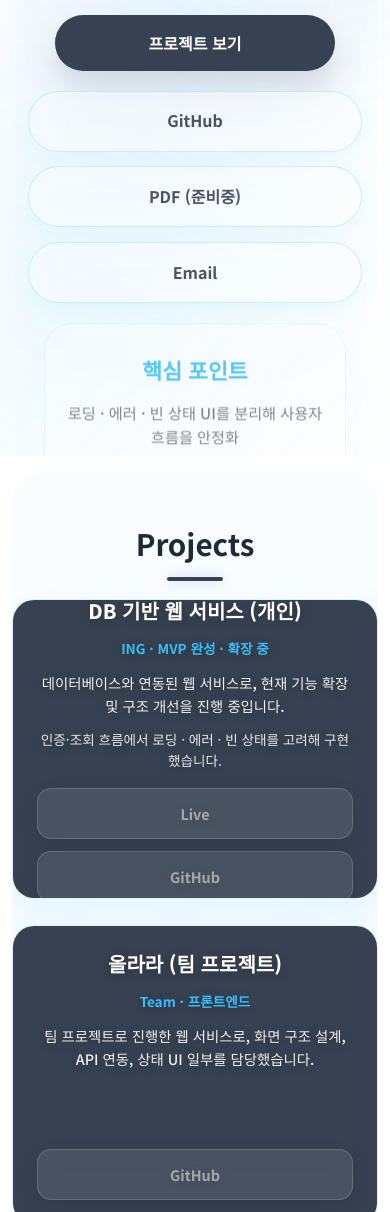
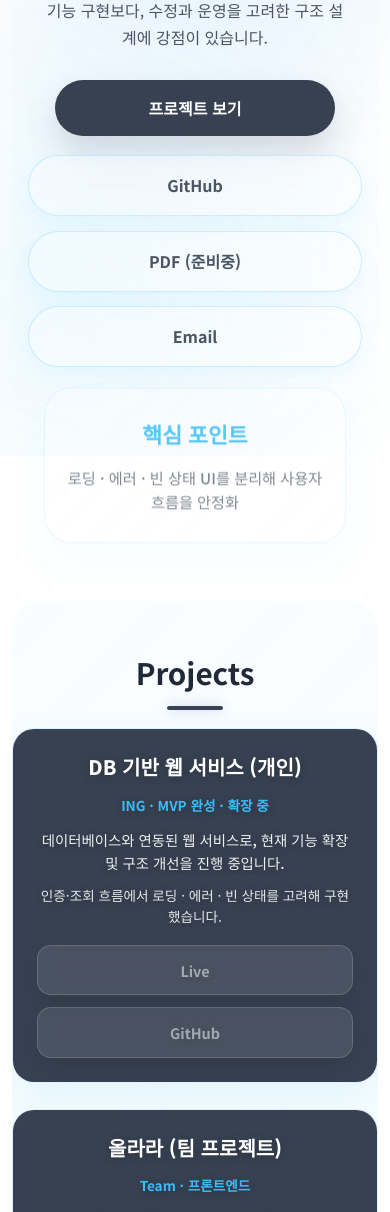
Before and after one commit to BAEEUNJi97/my_portfolio_practice, a plain HTML site: page index.html in a window 390 px wide. Shown: the part 388-1600 px from the top of the page. Drawn offline with Linux system fonts and the light colour scheme.

Commit message:
스타일 수정 및 버튼 상태 개선

```diff
--- a/assets/css/style.css
+++ b/assets/css/style.css
@@ -18,6 +18,9 @@
 
   /* transition은 all 남발 금지: 필요한 곳에서만 */
   --transition: 0.3s cubic-bezier(0.4, 0, 0.2, 1);
+
+  /* 고정 헤더/앵커 스크롤 보정용(내용 수정돼도 레이아웃 안정) */
+  --header-offset: 96px;
 }
 
 /* =========================
@@ -48,6 +51,11 @@ body {
   -webkit-font-smoothing: antialiased;
   -moz-osx-font-smoothing: grayscale;
   text-rendering: optimizeLegibility;
+}
+
+/* 고정 헤더 때문에 섹션 앵커 이동 시 제목이 가려지는 현상 방지 */
+section[id] {
+  scroll-margin-top: calc(var(--header-offset) + 16px);
 }
 
 /* 배경 그라데이션 (과하지 않게 유지) */
@@ -83,13 +91,13 @@ body::before {
   padding: 0 20px;
 }
 
-/* 섹션 spacing (단정하게) */
+/* 섹션 spacing: 내용 수정으로 텍스트가 늘어나도 구분감 유지 */
+.projects,
+.skills,
 .about,
-.skills,
-.projects,
 .archiving,
 .contact {
-  margin-top: 0;
+  margin-top: 2.75rem;
 }
 
 /* =========================
@@ -262,14 +270,15 @@ html.is-loaded {
    Hero
    ========================= */
 .hero {
-  height: 100vh;
   display: flex;
   align-items: center;
-  padding: 80px 0 0 0;
+  padding: var(--header-offset) 0 2.25rem 0;
   position: relative;
   overflow: hidden;
   margin-bottom: 0;
   z-index: 1;
+  min-height: 100svh;
+  height: auto;
 }
 
 .hero-content {
@@ -638,7 +647,9 @@ html.is-loaded {
   overflow: hidden;
   transition: transform var(--transition), box-shadow var(--transition),
     border-color var(--transition);
-  height: 340px;
+  /* 텍스트 길어져도 카드가 깨지지 않도록 고정 height 제거 */
+  height: auto;
+  min-height: 340px;
   position: relative;
   box-shadow: 0 14px 34px rgba(56, 189, 248, 0.12);
   transform-style: flat; /* 3D 제거 */
@@ -659,6 +670,7 @@ html.is-loaded {
 .project-image {
   width: 100%;
   height: 100%;
+  min-height: 340px;
   display: flex;
   align-items: center;
   justify-content: center;
@@ -694,6 +706,25 @@ html.is-loaded {
   font-weight: 500;
   margin-bottom: 0.85rem;
   line-height: 1.6;
+}
+
+/* 긴 문장 때문에 카드가 지저분해 보이는 것을 방지(지원 브라우저에서만) */
+@supports (-webkit-line-clamp: 1) {
+  .project-overlay p:not(.project-period):not(.project-tech):not(.project-features) {
+    display: -webkit-box;
+    -webkit-box-orient: vertical;
+    -webkit-line-clamp: 3;
+    line-clamp: 3;
+    overflow: hidden;
+  }
+
+  .project-features {
+    display: -webkit-box;
+    -webkit-box-orient: vertical;
+    -webkit-line-clamp: 3;
+    line-clamp: 3;
+    overflow: hidden;
+  }
 }
 
 .project-period {
@@ -752,6 +783,7 @@ html.is-loaded {
 .btn-disabled {
   opacity: 0.55;
   cursor: not-allowed;
+  pointer-events: none;
 }
 
 /* =========================
@@ -1155,6 +1187,11 @@ html.is-loaded {
   gap: 1.2rem;
   justify-content: center;
   flex-wrap: wrap;
+}
+
+/* hero에서만 살짝 더 띄워주기(인라인 스타일 제거용) */
+.hero .social-links {
+  margin-top: 1.2rem;
 }
 
 .social-link {
@@ -1424,7 +1461,12 @@ html.is-loaded {
   }
 
   .project-card {
-    height: 300px;
+    height: auto;
+    min-height: 300px;
+  }
+
+  .project-image {
+    min-height: 300px;
   }
 
   .project-overlay {
--- a/index.html
+++ b/index.html
@@ -113,7 +113,7 @@
             </button>
 
             <!-- 입구 포폴 필수 링크 (GitHub / PDF / Email) -->
-            <div class="social-links" style="margin-top: 1.2rem">
+            <div class="social-links">
               <a
                 class="social-link"
                 href="https://github.com/BAEEUNJi97"
@@ -169,14 +169,16 @@
                       href="#"
                       class="btn-disabled"
                       aria-label="Live 링크 준비중"
-                      style="pointer-events: none"
+                      aria-disabled="true"
+                      tabindex="-1"
                       >Live</a
                     >
                     <a
                       href="#"
                       class="btn-disabled"
                       aria-label="GitHub 링크 준비중"
-                      style="pointer-events: none"
+                      aria-disabled="true"
+                      tabindex="-1"
                       >GitHub</a
                     >
                   </div>
@@ -200,7 +202,8 @@
                       href="#"
                       class="btn-disabled"
                       aria-label="올라라 GitHub 링크 준비중"
-                      style="pointer-events: none"
+                      aria-disabled="true"
+                      tabindex="-1"
                       >GitHub</a
                     >
                   </div>
```
